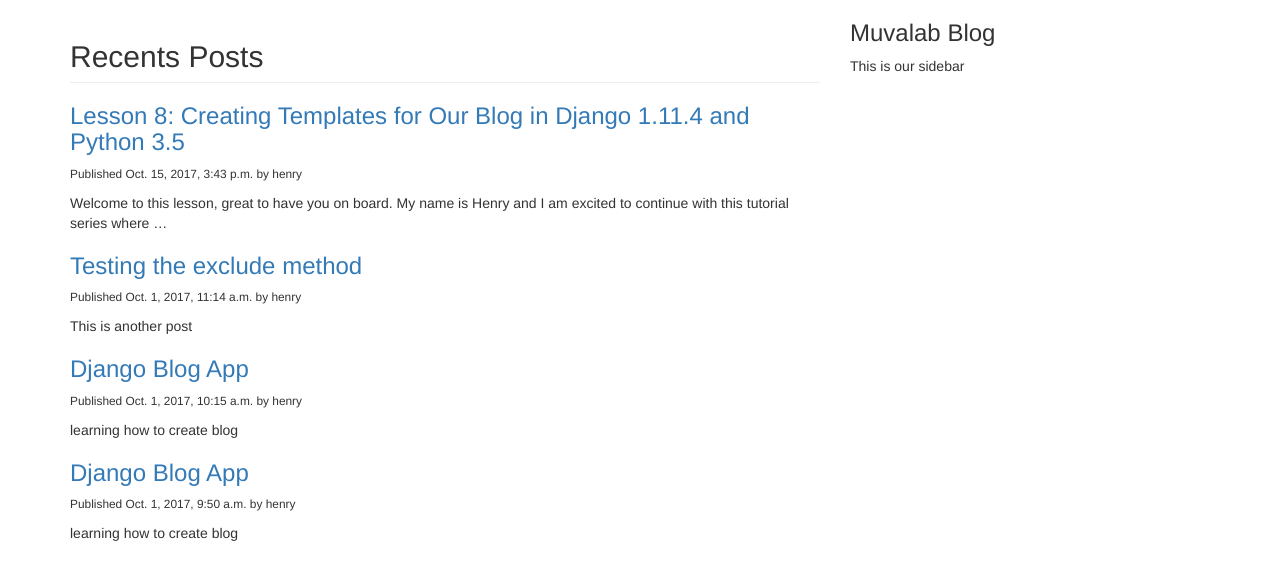
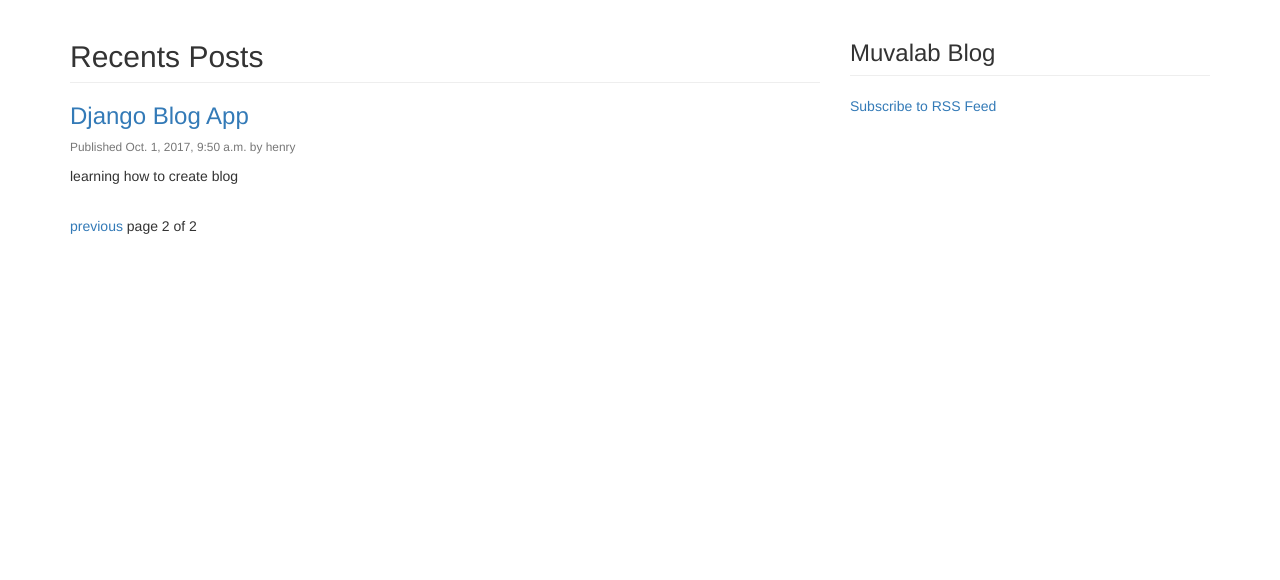
Before and after one commit to muvatech/Django-Blogging-System, a Django app: page /blog/?page=2 in a window 1280 px wide. Shown: the top 580 px of the page. Run offline with Django 3.2, Linux system fonts and the light colour scheme; data comes from the database, SQL or seed files in the repository; both versions use the stored data as it was after the commit; some libraries are stand-ins or nearby versions.

Commit message:
Rss feed

```diff
--- a/blog/models.py
+++ b/blog/models.py
@@ -2,6 +2,7 @@ from django.db import models
 from django.utils import timezone
 from django.contrib.auth.models import User
 from django.core.urlresolvers import reverse
+from tinymce.models import HTMLField
 
 # Custom Manager
 
@@ -20,7 +21,7 @@ class Post(models.Model):
     title = models.CharField(max_length=250)
     slug = models.SlugField(max_length=250, unique_for_date='publish')
     author = models.ForeignKey(User, related_name='blog_posts')
-    body = models.TextField()
+    body = HTMLField()
     publish = models.DateTimeField(default=timezone.now)
     created = models.DateTimeField(auto_now_add=True)
     updated = models.DateTimeField(auto_now=True)
--- a/blog/templates/blog/master.html
+++ b/blog/templates/blog/master.html
@@ -15,9 +15,17 @@
               {% endblock %}
           </div>
           <div class="col-md-4">
-              <h3>Muvalab Blog</h3>
-              <p>This is our sidebar</p>
+              <h3 class="page-header">Muvalab Blog</h3>
+              <p><a href="{% url "blog:post_feed" %}" target="_blank">Subscribe to RSS Feed</a></p>
           </div>
+      <div id="fb-root"></div>
+            <script>(function(d, s, id) {
+              var js, fjs = d.getElementsByTagName(s)[0];
+              if (d.getElementById(id)) return;
+              js = d.createElement(s); js.id = id;
+              js.src = "//connect.facebook.net/en_GB/sdk.js#xfbml=1&version=v2.9&appId=462199294128934";
+              fjs.parentNode.insertBefore(js, fjs);
+            }(document, 'script', 'facebook-jssdk'));</script>
       </div>
   </div>
 </body>
--- a/blog/templates/blog/post/list.html
+++ b/blog/templates/blog/post/list.html
@@ -6,8 +6,9 @@
    <h2 class="page-header">Recents Posts</h2>
     {% for post in posts %}
        <h3><a href="{{ post.get_absolute_url }}">{{ post.title }}</a></h3>
-        <p class="small">Published {{ post.publish }} by {{ post.author }}</p>
+        <p class="small" style="color: #777777">Published {{ post.publish }} by {{ post.author }}</p>
         <p>{{ post.body|truncatewords:25|linebreaks }}</p>
     {% endfor %}
 
+    {% include "pagination.html" with page=posts %}
 {% endblock %}
--- /dev/null
+++ b/blog/templates/pagination.html
@@ -0,0 +1,16 @@
+<div class="container">
+    <div class="row">
+    <span class="pagination">
+        {% if page.has_previous %}
+            <a href="?page={{ page.previous_page_number }}">previous</a>
+        {% endif %}
+
+      <span class="active">
+          page {{ page.number }} of {{ page.paginator.num_pages }}
+      </span>
+    {% if page.has_next %}
+        <a href="?page={{ page.next_page_number }}">next</a>
+    {% endif %}
+    </span>
+</div>
+</div>
--- a/blog/urls.py
+++ b/blog/urls.py
@@ -1,7 +1,9 @@
 from django.conf.urls import url
 from . import views
+from .feeds import PostsFeed
 
 urlpatterns = [
     url(r'^$', views.post_list_view, name='post_list_view'),
     url(r'^(?P<year>\d{4})/(?P<month>\d{2})/(?P<day>\d{2})/(?P<post>[-\w]+)/$', views.post_detail_view, name='post_detail_view'),
+    url(r'^feed/$', PostsFeed(), name='post_feed')
 ]
--- a/blog/views.py
+++ b/blog/views.py
@@ -1,8 +1,17 @@
 from django.shortcuts import render, get_object_or_404
+from django.core.paginator import Paginator, EmptyPage, PageNotAnInteger
 from .models import Post
 
 def post_list_view(request):
-    posts = Post.published.all()
+    list_objects = Post.published.all()
+    paginator = Paginator(list_objects, 3)
+    page = request.GET.get('page')
+    try:
+        posts = paginator.page(page)
+    except PageNotAnInteger:
+        posts = paginator.page(1)
+    except EmptyPage:
+        posts = paginator.page(paginator.num_pages)
     return render(request, 'blog/post/list.html', {'posts': posts})
 
 def post_detail_view(request, year, month, day, post):
--- a/mysite/settings.py
+++ b/mysite/settings.py
@@ -38,6 +38,9 @@ INSTALLED_APPS = [
     'django.contrib.messages',
     'django.contrib.staticfiles',
     'blog',
+    'tinymce',
+    'django.contrib.sites',
+    'django.contrib.sitemaps',
 ]
 
 MIDDLEWARE = [
@@ -119,3 +122,5 @@ USE_TZ = True
 # https://docs.djangoproject.com/en/1.11/howto/static-files/
 
 STATIC_URL = '/static/'
+
+SITE_ID = 1
--- a/mysite/urls.py
+++ b/mysite/urls.py
@@ -15,8 +15,16 @@ Including another URLconf
 """
 from django.conf.urls import include, url
 from django.contrib import admin
+from django.contrib.sitemaps.views import sitemap
+from blog.sitemaps import PostSitemap
+
+sitemaps = {
+    'posts' : PostSitemap
+}
 
 urlpatterns = [
     url(r'^admin/', admin.site.urls),
     url(r'blog/', include('blog.urls', namespace='blog', app_name='blog')),
+    url(r'^tinymce/', include('tinymce.urls')),
+    url(r'^sitemap\.xml$',sitemap, {'sitemaps':sitemaps}, name='django.contrib.sitemaps.views.sitemap'),
 ]
```
Also changed, not shown: blog/feeds.py (added, +17 -0 lines), blog/sitemaps.py (added, +12 -0 lines), blog/templates/blog/post/detail.html (+6 -3 lines), db.sqlite3.
